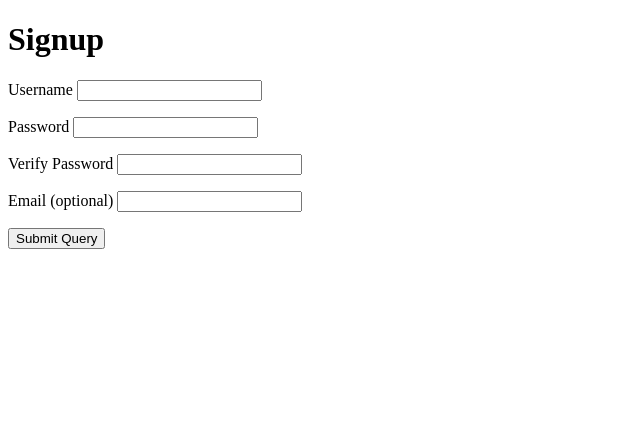
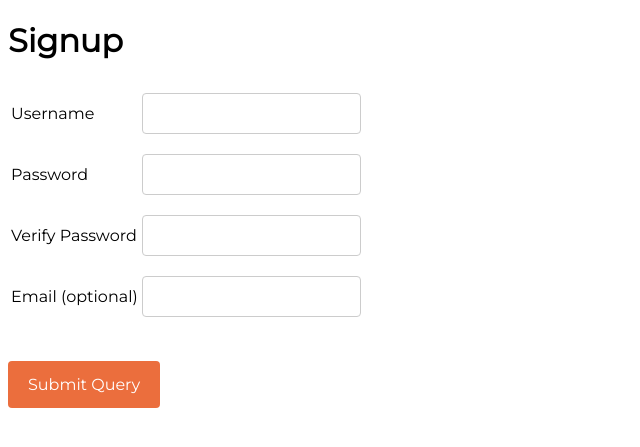
Before and after one commit to mdshaffer8/user-signup, a Flask app: page /signup in a window 1280 px wide. Shown: the top 447 px of the page, without its empty margins (0-640 px from the left). Run offline with Flask 2, Linux system fonts and the light colour scheme.

Commit message:
added styling

```diff
--- /dev/null
+++ b/static/styles.css
@@ -0,0 +1,39 @@
+body {
+    font-family: 'Montserrat', 'Lato', 'Source Sans Pro';
+}
+
+.error {
+    color: red;
+    font-size: 12px;
+}
+
+table {
+    padding-bottom: 25px;
+}
+
+input[type=text], [type=password] {
+    width: 100%;
+    padding: 12px 20px;
+    margin: 8px 0;
+    display: inline-block;
+    border: 1px solid #ccc;
+    border-radius: 4px;
+    box-sizing: border-box;
+}
+
+input[type=submit] {
+    background-color: rgb(235, 110, 61);
+    color: white;
+    padding: 14px 20px;
+    margin: 8px 0;
+    border: none;
+    border-radius: 4px;
+    cursor: pointer;
+    font-size: 16px;
+    font-family: 'Montserrat', 'Lato', 'Source Sans Pro'
+}
+
+input[type=submit]:hover {
+    background-color: rgb(235, 89, 31);
+
+}
--- a/templates/base.html
+++ b/templates/base.html
@@ -2,9 +2,8 @@
 <html>
     <head>
         <title>Signup Form - Marianne Shaffer</title>
-        <style>
-            .error { color: red; }
-        </style>
+        <link rel="stylesheet" type="text/css" href="/static/styles.css">
+        <link href="https://fonts.googleapis.com/css?family=Lato|Montserrat|Source+Sans+Pro" rel="stylesheet">
     </head>
 <body>
 
--- a/templates/signup_form.html
+++ b/templates/signup_form.html
@@ -5,26 +5,31 @@
         <h1>Signup</h1>
 
         <form method='POST'>
+            <table>
+            <tr>
+            <td><label>Username</label></td>
+            <td><input name="username" type="text" value='{{username}}' />
+            <span class="error">{{username_error}}</span></td>
+            </tr>
 
-            <label>Username
-            <input name="username" type="text" value='{{username}}' />
-            </label>
-            <p class="error">{{username_error}}</p>
+            <tr>
+            <td><label>Password</label></td>
+            <td><input name="password" type="password" value='{{password}}' />
+            <span class="error">{{password_error}}</span></td>
+            </tr>
 
-            <label>Password
-            <input name="password" type="password" value='{{password}}' />
-            </label>
-            <p class="error">{{password_error}}</p>
+            <tr>
+            <td><label>Verify Password</label></td>
+            <td><input name="verify_password" type="password" value='{{verify_password}}' />
+            <span class="error">{{verify_password_error}}</span></td>
+            </tr>
 
-            <label>Verify Password
-            <input name="verify_password" type="password" value='{{verify_password}}' />
-            </label>
-            <p class="error">{{verify_password_error}}</p>
-
-            <label>Email (optional)
-            <input name="email" type="text" value='{{email}}' />
-            </label>
-            <p class="error">{{email_error}}</p>
+            <tr>
+            <td><label>Email (optional)</label></td>
+            <td><input name="email" type="text" value='{{email}}' />
+            <span class="error">{{email_error}}</span></td>
+            </tr>
+            </table>
 
             <input type="submit" value="Submit Query" />
 
```
